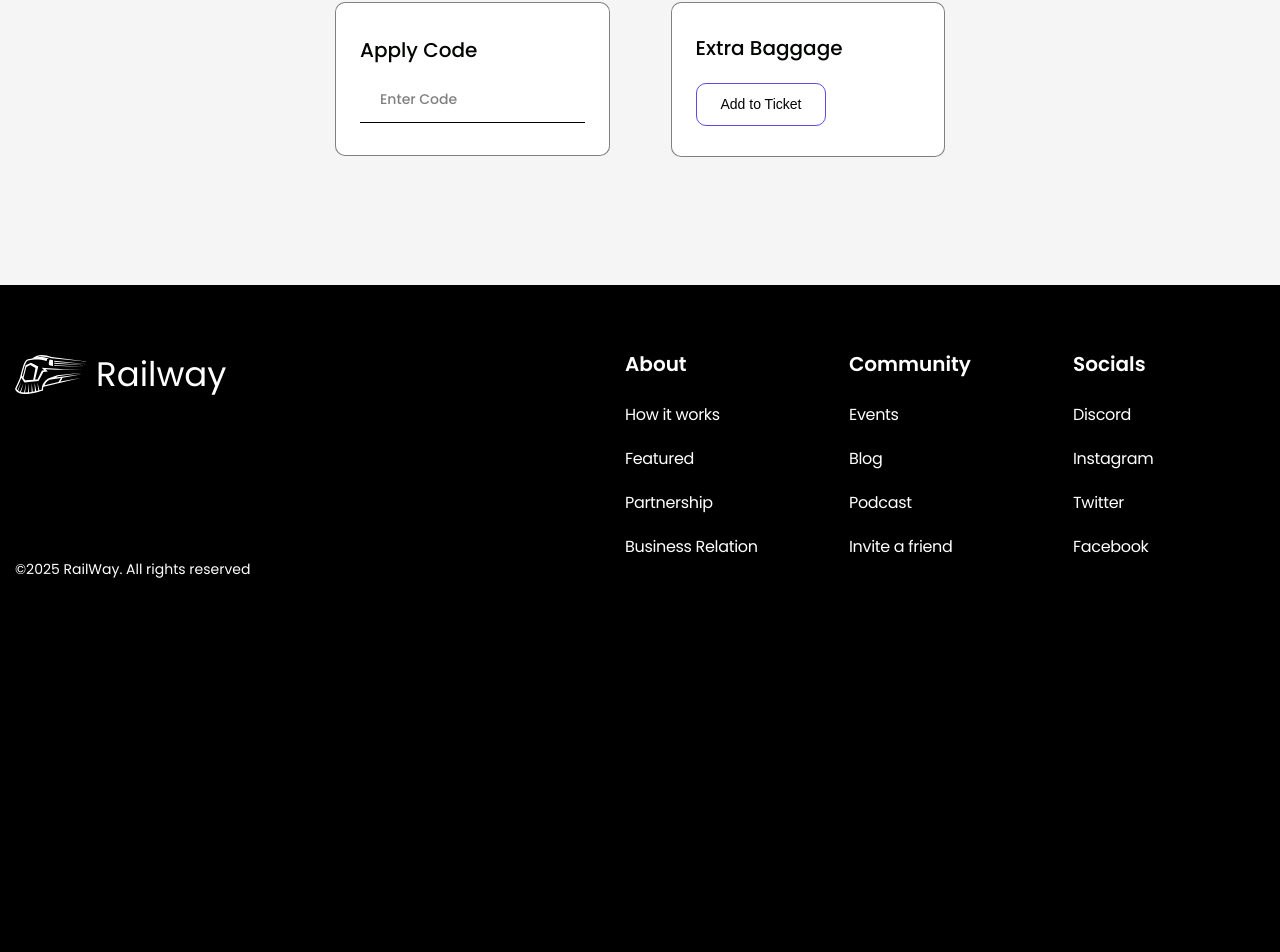
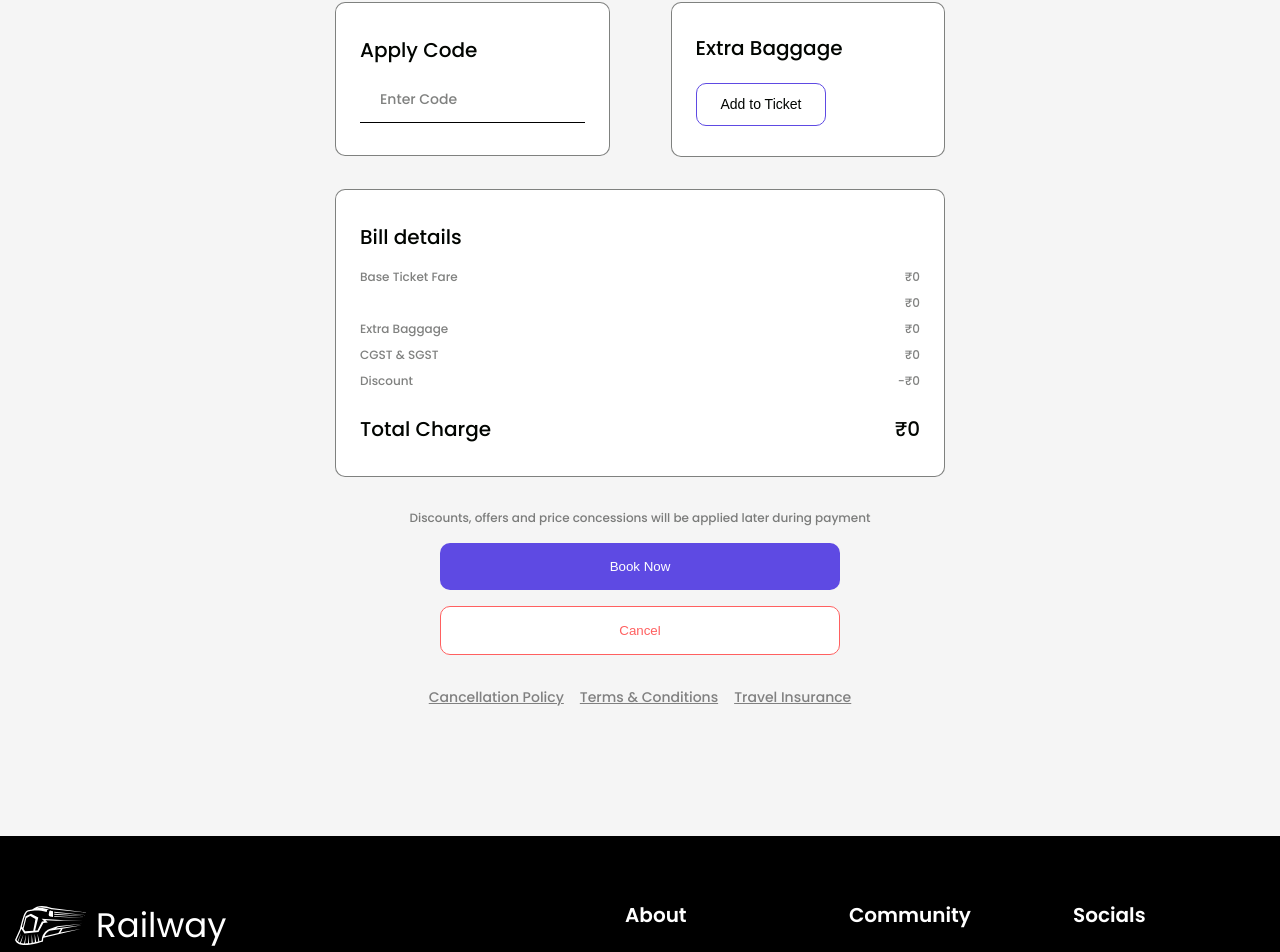
Before and after one commit to AndreyMalyar/railway-tickets, a React (Vite) app: page /review-booking in a window 1280 px wide. Shown: the part 1066-2018 px from the top of the page. Before the commit the page ends 1709 px from the top, so only its background shows below. Built offline with nearby package versions, Linux system fonts and the light colour scheme.

Commit message:
feat: добавлены компоненты BillDetails и BookingActions

```diff
--- a/src/pages/reviewBooking/ApplyCode.tsx
+++ b/src/pages/reviewBooking/ApplyCode.tsx
@@ -1,11 +1,13 @@
-
+import { useAppSelector } from "../../store/hooks.ts";
 
 function ApplyCode() {
+    const { selectedPromoCode } = useAppSelector(state => state.booking)
+    console.log(selectedPromoCode)
 
     return (
         <div className="apply-code">
             <h3 className="apply-code__title">Apply Code</h3>
-            <p className="apply-code__code">Enter Code</p>
+            <p className="apply-code__code">{selectedPromoCode ? selectedPromoCode : "Enter Code"}</p>
         </div>
     )
 }
--- /dev/null
+++ b/src/pages/reviewBooking/BillDetails.tsx
@@ -0,0 +1,87 @@
+import { useAppSelector } from "../../store/hooks";
+import createMockTrains from "../../data/trainData"
+import foodData from "../../data/foodData";
+
+function BillDetails(){
+    const {
+        departure,
+        arrival,
+        departureDate,
+        returnDate,
+        selectedTrain,
+        selectedClass,
+        selectedFood,
+        passenger,
+        tripType,
+        extraBaggage,
+        selectedPromoCode
+    } = useAppSelector(state => state.booking)
+
+    // Получить данные поездов
+    const trains = createMockTrains(
+        departure || "New Delhi",
+        arrival || "Lucknow",
+        departureDate || "Nov 16",
+        returnDate || "Nov 17"
+    );
+    // Найти выбранный поезд
+    const selectedTrainData = trains.find(train => train.id.toString() === selectedTrain);
+    // Найти выбранный класс в этом поезде
+    const selectedClassData = selectedTrainData?.classes.find(cls => cls.type === selectedClass);
+    // расчет стоимости билетов в одну или в обе стороны
+    const baseTicketPrice = selectedClassData ? selectedClassData.price * passenger * (tripType === 'roundTrip' ? 2 : 1) : 0;
+
+    const selectedFoodData = selectedFood ? foodData.find(food => food.id === selectedFood) : null;
+    const foodPrice = selectedFoodData ? selectedFoodData.price : 0;
+    const foodTitle = selectedFoodData ? selectedFoodData.title : '';
+
+    const baggagePrice = extraBaggage ? 500 : 0;
+
+    //налоги (CGST & SGST) со всей суммы
+    const subtotal = baseTicketPrice + foodPrice + baggagePrice;
+    // Налоги 18% от подсуммы
+    const taxAmount = Math.round(subtotal * 0.18);
+
+    const PROMO_DISCOUNTS: Record<string, number> = {
+        BOOKNOW: 50,
+        FIRSTTIME: 20,
+    }
+    const discountPercent = selectedPromoCode ? PROMO_DISCOUNTS[selectedPromoCode] || 0 : 0;
+    const discountAmount = Math.round((subtotal + taxAmount) * discountPercent / 100);
+
+    const totalCharge = subtotal + taxAmount - discountAmount;
+
+    return (
+        <div className="bill-details">
+            <h3 className="bill-details__title">Bill details</h3>
+            <div className="bill-details__items">
+                <div className="bill-item">
+                    <span className="bill-item__label">Base Ticket Fare</span>
+                    <span className="bill-item__price">₹{baseTicketPrice}</span>
+                </div>
+                <div className="bill-item">
+                    <span className="bill-item__label">{foodTitle}</span>
+                    <span className="bill-item__price">₹{foodPrice}</span>
+                </div>
+                <div className="bill-item">
+                    <span className="bill-item__label">Extra Baggage</span>
+                    <span className="bill-item__price">₹{baggagePrice}</span>
+                </div>
+                <div className="bill-item">
+                    <span className="bill-item__label">CGST & SGST</span>
+                    <span className="bill-item__price">₹{taxAmount}</span>
+                </div>
+                <div className="bill-item">
+                    <span className="bill-item__label">Discount</span>
+                    <span className="bill-item__price">-₹{discountAmount}</span>
+                </div>
+            </div>
+            <div className="bill-details__total">
+                <span className="bill-details__total-label">Total Charge</span>
+                <span className="bill-details__total-price">₹{totalCharge}</span>
+            </div>
+        </div>
+    )
+}
+
+export default BillDetails;
--- /dev/null
+++ b/src/pages/reviewBooking/BookingActions.tsx
@@ -0,0 +1,19 @@
+import GlobsButton from "../../components/GlobsButton.tsx";
+
+
+function BookingActions(){
+    return (
+        <div className="booking-actions">
+            <p className="booking-actions__description">Discounts, offers and price concessions will be applied later during payment</p>
+            <GlobsButton className="booking-actions__btn" label="Book Now" />
+            <GlobsButton className="booking-actions__btn booking-actions__btn-cancel" label="Cancel" />
+            <div className="booking-actions__links">
+                <a href="#" className="booking-actions__link">Cancellation Policy</a>
+                <a href="#" className="booking-actions__link">Terms & Conditions</a>
+                <a href="#" className="booking-actions__link">Travel Insurance</a>
+            </div>
+        </div>
+    )
+}
+
+export default BookingActions;
--- a/src/pages/reviewBooking/ReviewBookingPage.tsx
+++ b/src/pages/reviewBooking/ReviewBookingPage.tsx
@@ -4,6 +4,8 @@ import FoodCard from "./FoodCard.tsx";
 import OffersSection from "./OffersSection.tsx";
 import ApplyCode from "./ApplyCode.tsx";
 import ExtraBaggage from "./ExtraBaggage.tsx";
+import BillDetails from "./BillDetails.tsx";
+import BookingActions from "./BookingActions.tsx";
 
 
 function ReviewBookingPage(){
@@ -19,6 +21,8 @@ function ReviewBookingPage(){
                         <ApplyCode/>
                         <ExtraBaggage/>
                     </div>
+                    <BillDetails />
+                    <BookingActions />
                 </div>
             </section>
         </main>
--- a/src/pages/reviewBooking/styleReview.scss
+++ b/src/pages/reviewBooking/styleReview.scss
@@ -205,3 +205,85 @@
     background-color: transparent;
   }
 }
+
+.bill-details{
+  background-color: #fff;
+  border: 1px solid rgba(1, 4, 0, 0.5);
+  border-radius: 10px;
+  margin-top: 32px;
+  padding: 32px 24px;
+
+  &__title{
+    font-weight: 500;
+    font-size: 20px;
+    line-height: 30px;
+    color: #010400;
+  }
+  &__items{
+    display: flex;
+    flex-direction: column;
+    gap: 8px;
+    margin: 16px 0 24px;
+  }
+  &__total{
+    display: flex;
+    justify-content: space-between;
+    align-items: center;
+
+    font-weight: 500;
+    font-size: 20px;
+    line-height: 30px;
+    color: #010400;
+  }
+}
+
+.bill-item{
+  display: flex;
+  justify-content: space-between;
+  align-items: center;
+  font-weight: 500;
+  font-size: 12px;
+  line-height: 18px;
+  color: rgba(1, 4, 0, 0.5);
+}
+
+.booking-actions{
+  margin-top: 32px;
+  display: flex;
+  flex-direction: column;
+  align-items: center;
+  gap: 16px;
+  &__description{
+    font-weight: 500;
+    font-size: 12px;
+    line-height: 18px;
+    color: rgba(1, 4, 0, 0.5);
+  }
+  &__btn{
+    width: 400px;
+    padding: 16px 0;
+    background: #5E4AE3;
+    border-radius: 10px;
+    color: #fff;
+    border: none;
+    outline: none;
+    &-cancel{
+      border: 1px solid #FF6060;
+      background: #fff;
+      color: #FF6060;
+    }
+  }
+  &__links{
+    margin-top: 16px;
+    display: flex;
+    align-items: center;
+    gap: 16px;
+  }
+  &__link{
+    font-weight: 500;
+    font-size: 14px;
+    line-height: 21px;
+    color: #808080;
+    text-transform: capitalize;
+  }
+}
--- a/src/pages/searchResults/TrainCard.tsx
+++ b/src/pages/searchResults/TrainCard.tsx
@@ -1,6 +1,8 @@
 import createMockTrains from "../../data/trainData.ts";
 import { useNavigate } from "react-router-dom";
 import RouteInfo from "../../components/RouteInfo.tsx";
+import { useAppDispatch } from "../../store/hooks.ts";
+import { setSelectedTrain, setSelectedClass } from "../../store/slices/bookingSlice.ts";
 
 
 const trains = createMockTrains("New Delhi", "Lucknow", "Nov 16", "Nov 17");
@@ -18,8 +20,11 @@ const getClassColor = (type: ClassType) => {
 
 
 function TrainCards() {
+    const dispatch = useAppDispatch();
     const navigate = useNavigate();
-    const onClick = () => {
+    const onClick = (trainId: number, classType: string) => {
+        dispatch(setSelectedTrain(trainId.toString()));
+        dispatch(setSelectedClass(classType));
         navigate('/review-booking');
     }
 
@@ -35,7 +40,13 @@ function TrainCards() {
                         <RouteInfo departure={item.departure} arrival={item.arrival} duration={item.duration} />
                         <div className="train-card__class-list">
                             {item.classes.map(classItem => (
-                                <button type="button" onClick={onClick} key={classItem.type} style={{backgroundColor: getClassColor(classItem.type as ClassType)}} className="train-card__btn">
+                                <button
+                                    type="button"
+                                    onClick={() => onClick(item.id, classItem.type)}
+                                    key={classItem.type}
+                                    style={{backgroundColor: getClassColor(classItem.type as ClassType)}}
+                                    className="train-card__btn"
+                                >
                                     <span className="train-card__btn-content">{classItem.type}<span>{classItem.status} - {classItem.available}</span></span>
                                     <span className="train-card__btn-content">Tatkal<span className="train-card__btn-content_price">₹{classItem.price}</span></span>
                                 </button>
```
